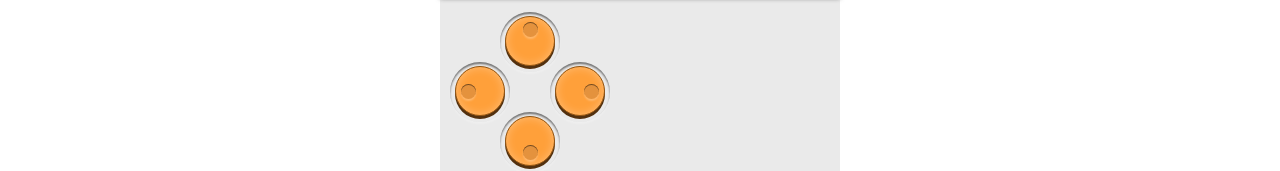
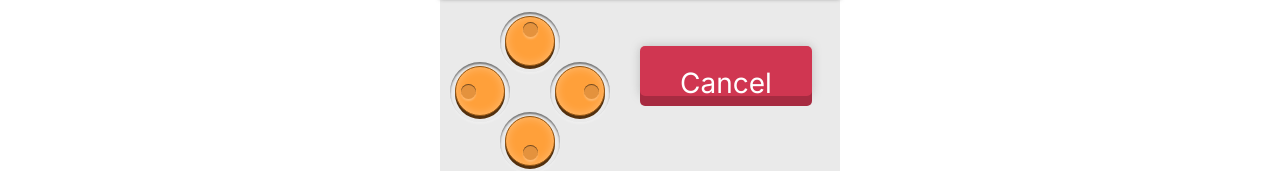
Before and after one commit to himanshuc3/usb-snake, a React (Create React App) app: page / in a window 1280 px wide. Shown: the part 519-690 px from the top of the page. Built offline with nearby package versions, Linux system fonts and the light colour scheme.

Commit message:
fix: basics

```diff
--- a/src/components/GameBoard/index.jsx
+++ b/src/components/GameBoard/index.jsx
@@ -7,6 +7,7 @@ import logo from "../../images/logo.png";
 import SnakeCanvas from "../SnakeCanvas";
 import useKeyPress from "../../hooks/useKeyPress";
 import "./index.scss";
+import Button from "../button";
 const { Text } = Typography;
 
 export default function GameBoard() {
@@ -120,6 +121,7 @@ export default function GameBoard() {
           <button className="left"></button>
           <button className="right"></button>
         </Flex>
+        <Button text={"Start Game"} className="start-button"/>
       </Flex>
     </Flex>
   );
--- a/src/components/GameBoard/index.scss
+++ b/src/components/GameBoard/index.scss
@@ -216,3 +216,9 @@
 	background-position: 0 -96px;
 	animation: walk-right 0.65s infinite;
 }
+
+.start-button {
+  position: relative;
+  left: 200px;
+  margin-top: 50px;
+}
--- a/src/components/SnakeCanvas/index.jsx
+++ b/src/components/SnakeCanvas/index.jsx
@@ -1,8 +1,9 @@
-import Sketch from 'react-p5'
-import React, {useRef, useEffect} from 'react';
-import GameEnvInstance from '../../game';
-import { DIRECTION } from '../../helper/constants';
+import Sketch from "react-p5";
+import React, { useRef, useEffect } from "react";
+import GameEnvInstance from "../../game";
+import { DIRECTION } from "../../helper/constants";
 
+let textureImg;
 
 // NOTE:
 // 1. Random walker that moves in 8 directions
@@ -11,15 +12,15 @@ class Walker {
     UP: 0,
     DOWN: 1,
     LEFT: 2,
-    RIGHT: 3
-  }
+    RIGHT: 3,
+  };
 
   diffBasedOnDirection = {
     [this.direction.UP]: { x: 0, y: -1 }, // UP
-    [this.direction.DOWN]: { x: 0, y: 1 },  // DOWN
+    [this.direction.DOWN]: { x: 0, y: 1 }, // DOWN
     [this.direction.LEFT]: { x: -1, y: 0 }, // LEFT
-    [this.direction.RIGHT]: { x: 1, y: 0 }   // RIGHT
-  }
+    [this.direction.RIGHT]: { x: 1, y: 0 }, // RIGHT
+  };
 
   constructor(p5) {
     this.p5 = p5;
@@ -27,7 +28,7 @@ class Walker {
     this.y = this.p5.random(p5.height);
   }
 
-  step(){
+  step() {
     // const choice = this.p5.floor(this.p5.random(4))
     // this.x += this.diffBasedOnDirection[choice].x;
     // this.y += this.diffBasedOnDirection[choice].y;
@@ -43,99 +44,94 @@ class Walker {
     let r = this.p5.random(1);
     if (r < 0.2) {
       this.x += 1; // move right
-    }
-    else if (r < 0.4) {
+    } else if (r < 0.4) {
       this.x -= 1; // move left
-    }
-    else if (r < 0.6) {
+    } else if (r < 0.6) {
       this.y += 1; // move down
-    }
-    else {
+    } else {
       this.y -= 1; // move up
     }
   }
 
   render() {
     this.p5.stroke(0);
-    this.p5.point(this.x, this.y)
+    this.p5.point(this.x, this.y);
   }
 }
 
-
-
-
 class Food {
   contructor(p5) {
-    this.p5 = p5
-
+    this.p5 = p5;
   }
 }
 
+function drawRandomGaussian(p5) {
+  let x = p5.randomGaussian(p5.width / 2, 60);
 
-
-function drawRandomGaussian(p5){
-  let x = p5.randomGaussian(p5.width/2, 60)
-
-  p5.noStroke()
-  p5.fill(0,10)
-  p5.circle(x, 120, 16)
+  p5.noStroke();
+  p5.fill(0, 10);
+  p5.circle(x, 120, 16);
 }
 
 function drawPerlinNoise(p5) {
-  let t = 0
+  let t = 0;
 
-  function draw(){
-    let n = p5.noise(t)
-    let x = p5.map(n, 0, 1, p5.width*0.1, p5.width*0.9)
-    p5.ellipse(x,180,16,16)
-    t += 0.01
+  function draw() {
+    let n = p5.noise(t);
+    let x = p5.map(n, 0, 1, p5.width * 0.1, p5.width * 0.9);
+    p5.ellipse(x, 180, 16, 16);
+    t += 0.01;
   }
-  return {draw}
+  return { draw };
 }
 
-
-
-let p5Instance = null
-function SnakeGame({keyPressed}) {
+let p5Instance = null;
+function SnakeGame({ keyPressed }) {
   const snakeBoard = useRef(null);
   useEffect(() => {
     switch (keyPressed) {
-        case 'ArrowUp':
+      case "ArrowUp":
         snakeBoard.current.snake.setDirection(DIRECTION.UP);
         break;
-        case 'ArrowDown':
+      case "ArrowDown":
         snakeBoard.current.snake.setDirection(DIRECTION.DOWN);
         break;
-        case 'ArrowLeft':
+      case "ArrowLeft":
         snakeBoard.current.snake.setDirection(DIRECTION.LEFT);
         break;
-        case 'ArrowRight':
+      case "ArrowRight":
         snakeBoard.current.snake.setDirection(DIRECTION.RIGHT);
         break;
     }
-  }, [keyPressed])
+  }, [keyPressed]);
+
+  const preload = (p5) => {
+    textureImg = p5.loadImage("../../images/texture1.jpg"); // replace with your texture image path
+  };
+
   const setup = (p5, canvasParentRef) => {
-    if(p5Instance) p5Instance.remove();
-    p5.createCanvas(canvasParentRef.clientWidth, canvasParentRef.clientHeight).parent(canvasParentRef)
+    if (p5Instance) p5Instance.remove();
+    p5.createCanvas(
+      canvasParentRef.clientWidth,
+      canvasParentRef.clientHeight
+    ).parent(canvasParentRef);
     snakeBoard.current = new GameEnvInstance(p5);
     p5Instance = p5;
+    p5.background(50);
+    p5.image(textureImg, 0, 0, p5.width, p5.height);
   };
 
   const draw = (p5) => {
     p5.frameRate(10);
-    p5.background(250);
-    snakeBoard.current.update()
-    snakeBoard.current.render()
-
-
+    // snakeBoard.current.update()
+    // snakeBoard.current.render()
   };
-
 
   return (
     <>
-    <Sketch setup={setup} draw={draw} />
+      <Sketch setup={setup} draw={draw} preload={preload} />
     </>
-  )
+  );
 }
 
 export default SnakeGame;
--- /dev/null
+++ b/src/components/button/index.jsx
@@ -0,0 +1,8 @@
+import React from "react";
+import "./index.scss";
+
+export default function Button({text, className}) {
+  return (
+     <button className={`red button ${className}`}>Cancel</button>
+  );
+}
--- /dev/null
+++ b/src/components/button/index.scss
@@ -0,0 +1,32 @@
+.button{
+  font-size:28px;
+  border:none;
+  height:50px;
+  padding:16px 40px 16px 40px;
+  border-radius:5px;
+    box-shadow:0px 10px 0px 0px #1d7f8a,
+      0px 0px 10px 0px rgba(120, 120, 120, 0.4);
+  color:white;
+  background:#239dab;
+  cursor:pointer;
+  transition:all 0.16s;
+  position:relative;
+  top:0;
+}
+.button:focus{
+  outline:none;
+}
+.button:active{
+  box-shadow: 0px 5px 0px 0px #1d7f8a;
+  top:5px;
+}
+
+.button.red{
+  background:#d03651;
+  box-shadow:0px 10px 0px 0px #a72b41,
+    0px 0px 10px 0px rgba(120, 120, 120, 0.4);;
+}
+
+.button.red:active{
+  box-shadow: 0px 5px 0px 0px #a72b41;
+}
```
Also changed, not shown: src/images/texture1.jpg (added). Lines whose indentation alone changed are shown as unchanged.
